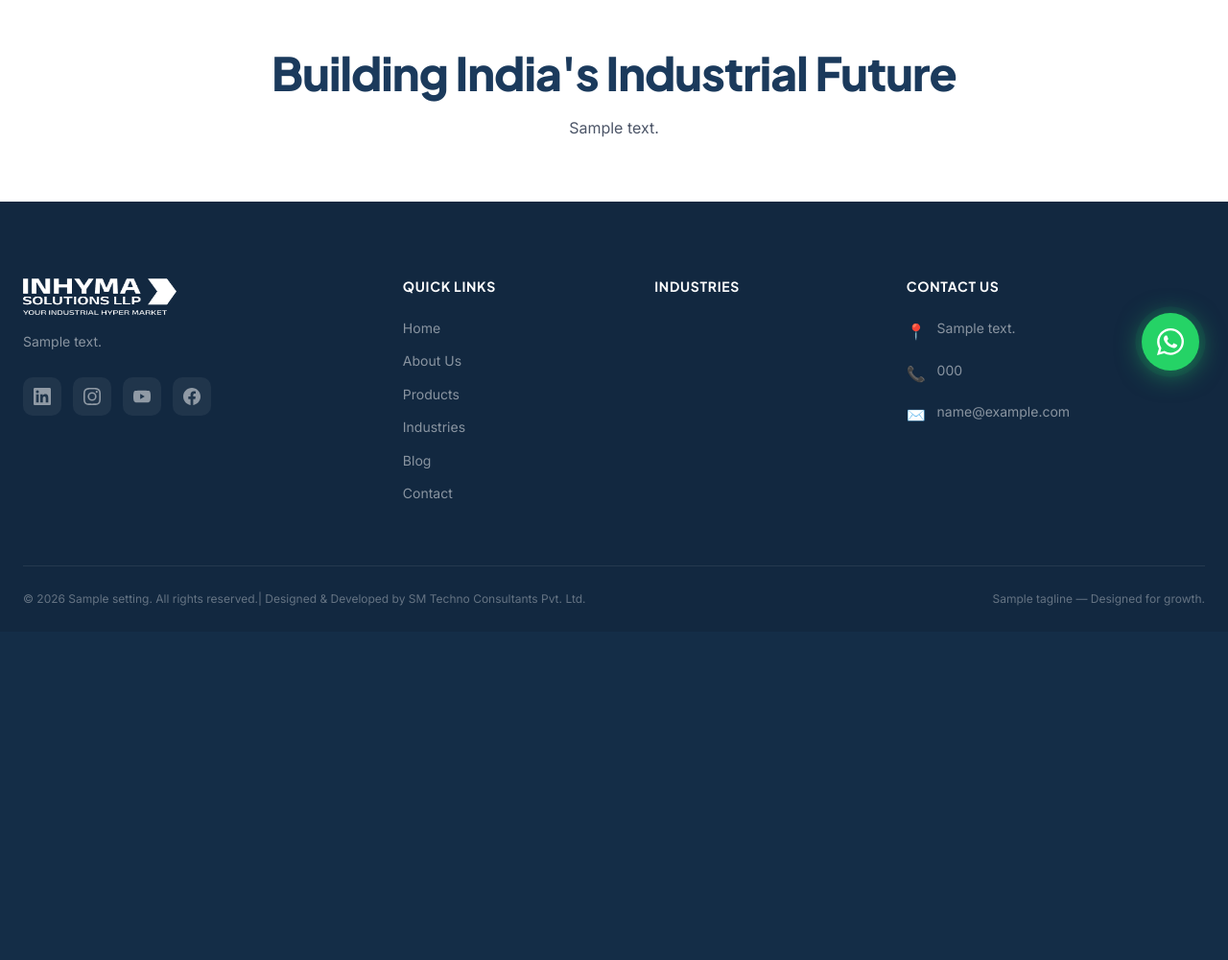
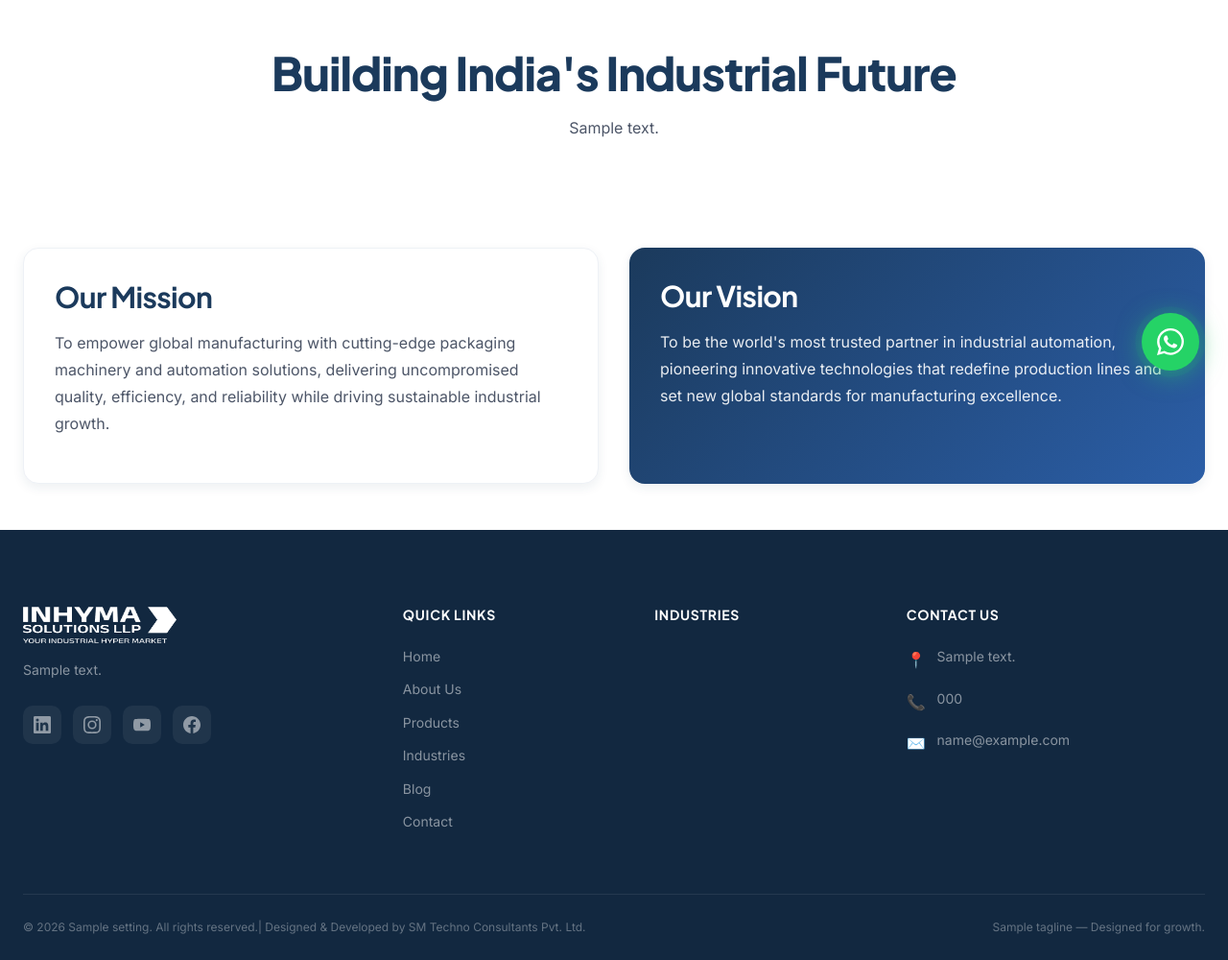
Before and after one commit to Deep-smtechno/Inhyma-solution-LLP, a Node project: template views/public/about.njk in a window 1280 px wide. Shown: the part 384-1384 px from the top of the page at 96% size. Before the commit the page ends 1015 px from the top, so only its background shows below. Run offline with Node 20 templates, Linux system fonts and the light colour scheme; the template is opened without the code that fills it: most values are stand-ins (such as "Sample title", 1, 10 or a date in 2020).

Commit message:
Add Mission & Vision

```diff
--- a/public/main.js
+++ b/public/main.js
@@ -348,7 +348,7 @@ window.addEventListener('scroll', () => {
 // leave a card stuck mid-tilt. Only wire this up for real pointer devices.
 const supportsHover = window.matchMedia('(hover: hover) and (pointer: fine)').matches;
 
-if (supportsHover) document.querySelectorAll('.category-card, .industry-card').forEach(card => {
+if (supportsHover) document.querySelectorAll('.category-card').forEach(card => {
   card.addEventListener('mousemove', (e) => {
     const rect = card.getBoundingClientRect();
     const x = e.clientX - rect.left;
--- a/views/public/about.njk
+++ b/views/public/about.njk
@@ -10,6 +10,31 @@
     <p style="color:var(--color-gray-600);">{{ settings.footer_about }}</p>
   </div>
 </section>
+
+<section class="section">
+  <div class="container">
+    <div style="display:grid;grid-template-columns:repeat(auto-fit,minmax(min(320px, 100%), 1fr));gap:var(--space-8);">
+
+      <!-- Mission -->
+      <div class="reveal" style="padding:var(--space-8);background:var(--color-white);border-radius:var(--radius-lg);border:1px solid var(--color-gray-100);box-shadow:var(--shadow-md);">
+        <h3 style="font-size:var(--fs-2xl); font-weight:var(--fw-bold); margin-bottom:var(--space-4); color:var(--color-primary);">Our Mission</h3>
+        <p style="color:var(--color-gray-600); line-height:var(--lh-relaxed);">
+          To empower global manufacturing with cutting-edge packaging machinery and automation solutions, delivering uncompromised quality, efficiency, and reliability while driving sustainable industrial growth.
+        </p>
+      </div>
+
+      <!-- Vision -->
+      <div class="reveal" style="padding:var(--space-8);background:linear-gradient(135deg, var(--color-primary), var(--color-blue));border-radius:var(--radius-lg);box-shadow:var(--shadow-md);color:var(--color-white);">
+        <h3 style="font-size:var(--fs-2xl); font-weight:var(--fw-bold); margin-bottom:var(--space-4); color:var(--color-white);">Our Vision</h3>
+        <p style="color:rgba(255,255,255,0.9); line-height:var(--lh-relaxed);">
+          To be the world's most trusted partner in industrial automation, pioneering innovative technologies that redefine production lines and set new global standards for manufacturing excellence.
+        </p>
+      </div>
+
+    </div>
+  </div>
+</section>
+
 
 {% if values.length %}
 <section class="section section--alt">
```
Also changed, not shown: public/index.css (+41 -14 lines).
